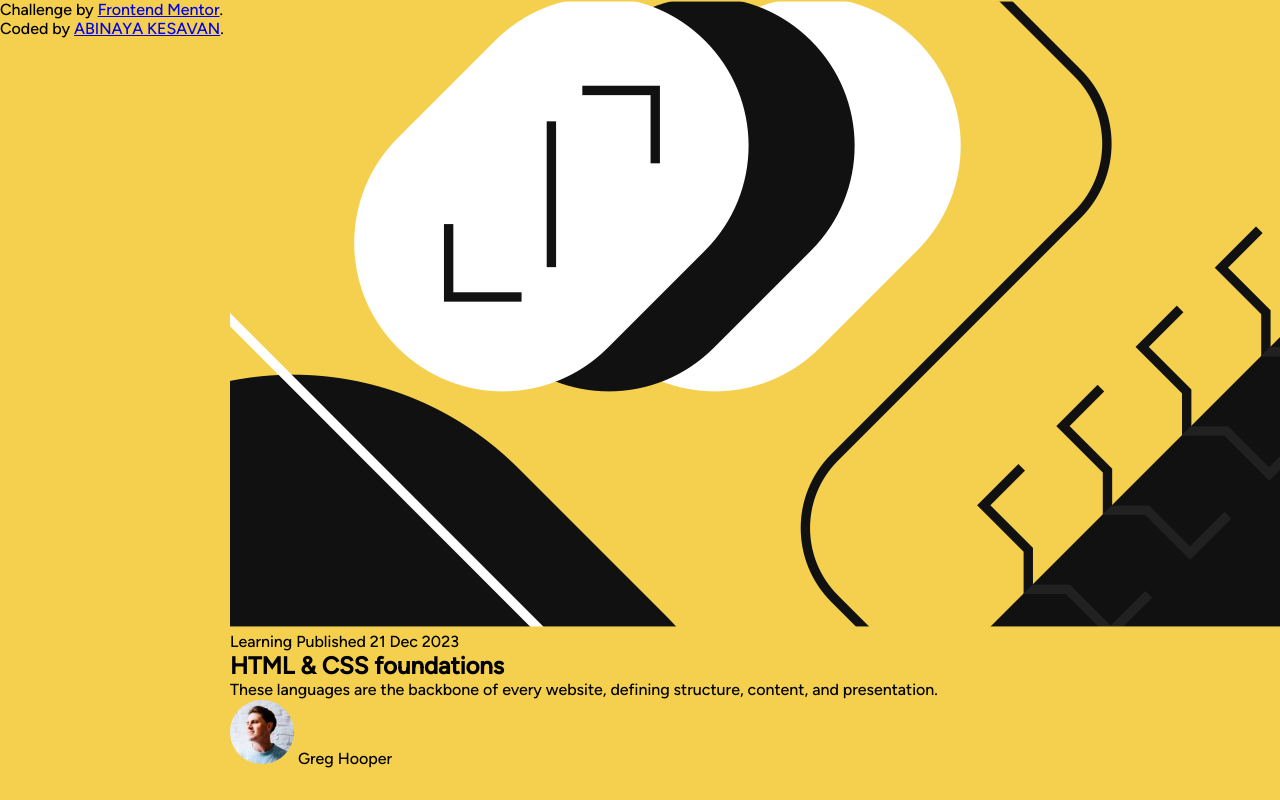
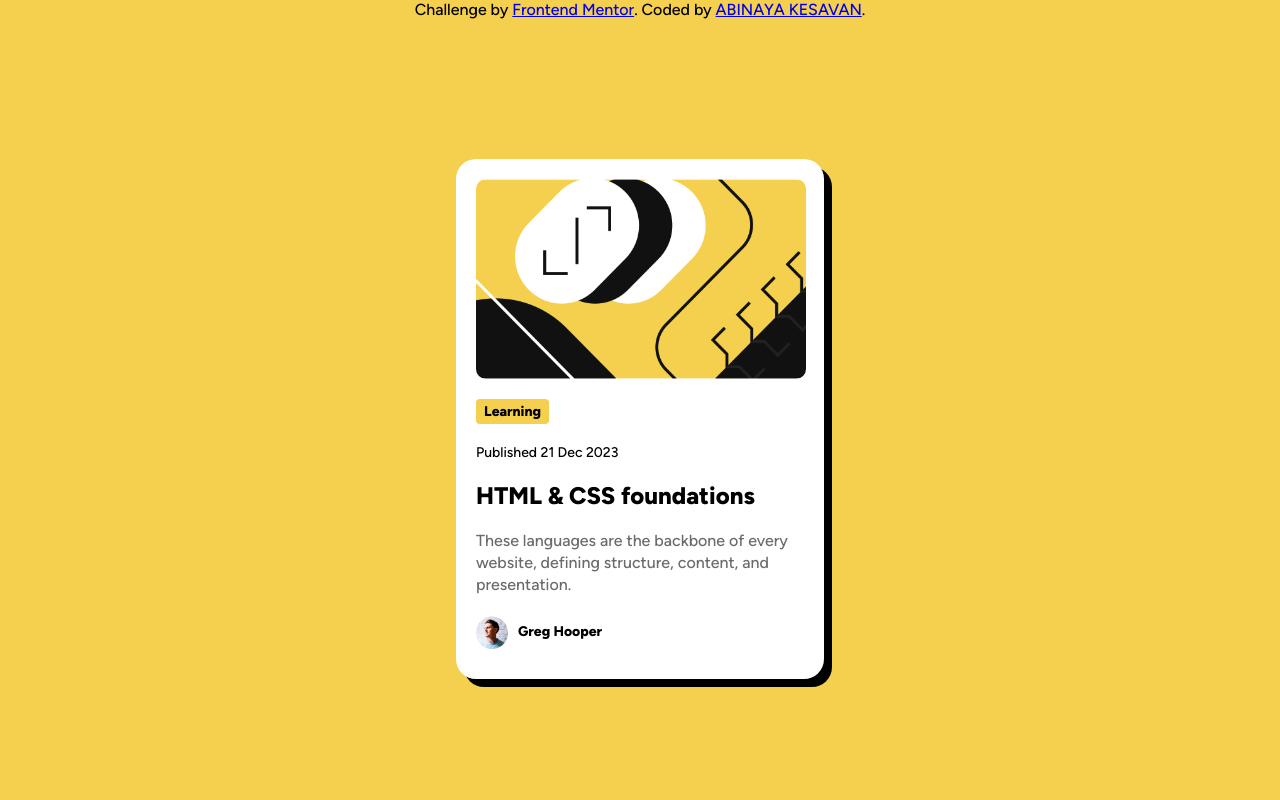
Before and after one commit to abiK7/blog-preview-card-FrontendMentor_TASK, a plain HTML site: page index.html in a window 1280 px wide. Drawn offline with Linux system fonts and the light colour scheme.

Commit message:
Update blogPreviewCard.css

```diff
--- a/assets/css/blogPreviewCard.css
+++ b/assets/css/blogPreviewCard.css
@@ -19,5 +19,74 @@ html,body{
 }
 body{
 	background:#F4D04E;
-	display: flex;
+	position: fixed;
 }
+.cardMain {
+    width: 100%;
+    height: 100%;
+    display: flex;
+}
+.cardBody {
+    width: 368px;
+    border-radius: 20px;
+    background: #fff;
+    margin: auto;
+    display: block;
+    padding: 20px;
+    box-sizing: border-box;
+    filter: drop-shadow(8px 8px 0px #000);
+}
+.card--img img,.card--img{
+	width: 330px;
+	height:200px;
+}
+.attribution {
+    text-align: center;
+}
+.tag {
+    display: block;
+    margin: 20px 0;
+    background: #F4D04E;
+    width: fit-content;
+    padding: 4px 8px;
+    border-radius: 4px;
+    font-family: 'Figtree-ExtraBold';
+    font-size: 14px;
+}
+.publishText {
+    font-family: 'Figtree-Medium';
+    font-size: 14px;
+    margin-bottom: 20px;
+    display: block;
+}
+.cardBody h1 {
+    font-family:'Figtree-ExtraBold';
+    font-size:24px;
+    margin-bottom:20px
+}
+.infoTextStyle {
+    color: #6B6B6B;
+    font-family: 'Figtree-Medium';
+    font-size: 16px;
+    line-height: 22px;
+}
+.authorInfo img {
+    width: 32px;
+    display: inline-block;
+    float: left;
+}
+.authorInfo {
+    margin: 20px 0 10px;
+    float: left;
+}
+.authorInfo label {
+    font-family: 'Figtree-ExtraBold';
+    font-size: 14px;
+    height: 32px;
+    display: inline-block;
+    line-height: 32px;
+    margin-left: 10px;
+}
+.card--img img {
+    border-radius: 10px;
+}
```
